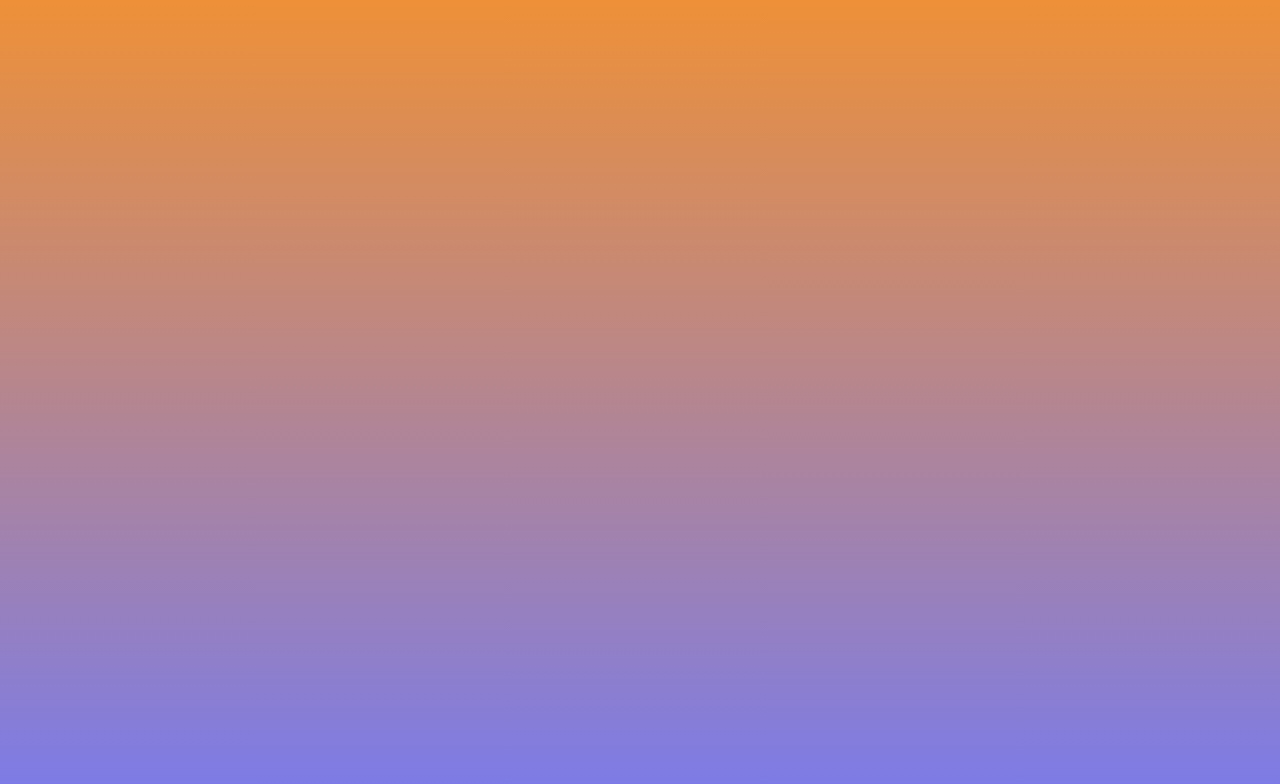
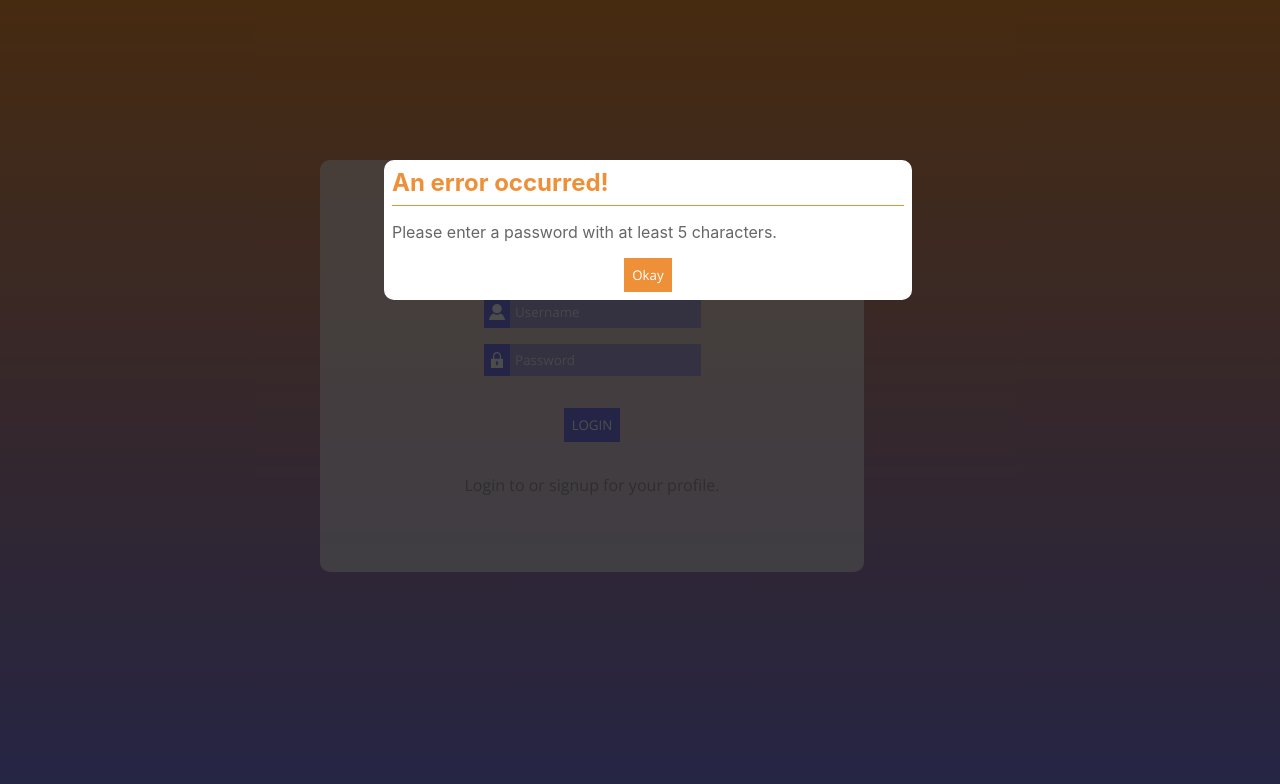
Before and after one commit to LanceStasinski/FEND-03-WeatherJournalApp-React, a React (Create React App) app in the folder client/: page / in a window 1280 px wide. Both pictures are taken after a click on the button "LOGIN". Shown: the top 784 px of the page. Built offline with nearby package versions, Linux system fonts and the light colour scheme.

Commit message:
fix: Fix ErrorModal styles

```diff
--- a/client/src/App.tsx
+++ b/client/src/App.tsx
@@ -3,25 +3,32 @@ import React, { FormEvent, useState } from "react";
 import "./App.css";
 import { Main, Container } from "./styles/styles";
 import AuthCard from "./components/authentication/AuthCard";
-import GlobalFonts from "./styles/global";
+import GlobalStyles from "./styles/global";
+import ErrorModal from "./components/shared/ErrorModal";
 
 function App() {
   const [error, setError] = useState<string | undefined>(undefined);
   const [isLoggedIn, setIsLoggedIn] = useState(false);
+
+
   const loginHandler = (e: FormEvent) => {
     e.preventDefault();
     const username = document.getElementById("username") as HTMLInputElement;
     const password = document.getElementById("password") as HTMLInputElement;
     if (username.value.length < 1) setError("Please enter a username.");
-    if (password.value.length < 6)
+    if (password.value.length < 5)
       setError("Please enter a password with at least 5 characters.");
     console.log([username.value, password.value]);
     console.log(error);
-    setIsLoggedIn(true);
   };
+
+  const clearErrorHandler = () => {
+    setError(undefined)
+  }
   return (
     <Main>
-      <GlobalFonts />
+      <GlobalStyles />
+      <ErrorModal onClear={clearErrorHandler} error={error} />
       <Container>
         <AuthCard onLogin={loginHandler} isLoggedIn={isLoggedIn}></AuthCard>
       </Container>
--- a/client/src/components/shared/ErrorModal.tsx
+++ b/client/src/components/shared/ErrorModal.tsx
@@ -1,7 +1,23 @@
 import React from "react";
+import styled from "styled-components";
+
 
 import Modal from "./Modal";
 import { Button } from "../../styles/styles";
+
+const ErrorButton = styled(Button)`
+  background-color: var(--secondary-color);
+  text-align: center;
+  margin: 0;
+
+  &:hover {
+    background-color: var(--primary-color);
+  }
+`
+
+const StyledP = styled.p`
+  color: #666;
+`
 
 const ErrorModal: React.FC<{
   error: string | undefined;
@@ -12,9 +28,9 @@ const ErrorModal: React.FC<{
       onCancel={props.onClear}
       header="An error occurred!"
       show={!!props.error}
-      footer={<Button onClick={props.onClear}>Okay</Button>}
+      footer={<ErrorButton onClick={props.onClear}>Okay</ErrorButton>}
     >
-      <p>{props.error}</p>
+      <StyledP>{props.error}</StyledP>
     </Modal>
   );
 };
--- a/client/src/components/shared/Modal.tsx
+++ b/client/src/components/shared/Modal.tsx
@@ -3,7 +3,7 @@ import styled from "styled-components";
 import { CSSTransition } from "react-transition-group";
 
 import Backdrop from "./Backdrop";
-import { Card, Header, Footer } from "../../styles/styles";
+import { Card, ModalHeading, HR, Footer } from "../../styles/styles";
 
 const ModalOverlay = styled(Card)`
   box-shadow: none;
@@ -12,6 +12,7 @@ const ModalOverlay = styled(Card)`
   position: fixed;
   left: 15%;
   width: 70%;
+  padding: 0.5rem;
 
   @media (min-width: 768px) {
     width: 40%;
@@ -39,14 +40,11 @@ const Modal: React.FC<Props> = (props) => {
         classNames="slide-down"
         nodeRef={nodeRef}
       >
-        <ModalOverlay>
-          <Header>
-            <h2>{props.header}</h2>
-          </Header>
+        <ModalOverlay ref={nodeRef}>
+          <ModalHeading>{props.header}</ModalHeading>
+          <HR />
           {props.children}
-          <Footer>
-            {props.footer}
-          </Footer>
+          <Footer>{props.footer}</Footer>
         </ModalOverlay>
       </CSSTransition>
     </React.Fragment>
--- a/client/src/index.css
+++ b/client/src/index.css
@@ -13,7 +13,7 @@ code {
 }
 
 .slide-down-enter {
-  transform: translateY(-10rem);
+  transform: translateY(-20rem);
   opacity: 0;
 }
 
--- a/client/src/styles/styles.tsx
+++ b/client/src/styles/styles.tsx
@@ -110,12 +110,20 @@ export const StyledBackdrop = styled.div`
   z-index: 10;
 `;
 
-export const Header = styled.header`
+export const ModalHeading = styled.h2`
   color: var( --secondary-color);
-  background-color: var( --primary-color);
+  margin: 0;
+`
+
+export const HR = styled.hr`
+  border-top: 1pt solid var(--secondary-color);
+  border-bottom: none;
+  border-left: none;
+  border-right: none;
 `
 
 export const Footer = styled.footer`
-  color: var( --secondary-color);
-  background-color: var( --primary-color);
+  display: flex;
+  flex-direction: row;
+  justify-content: center;
 `
```
